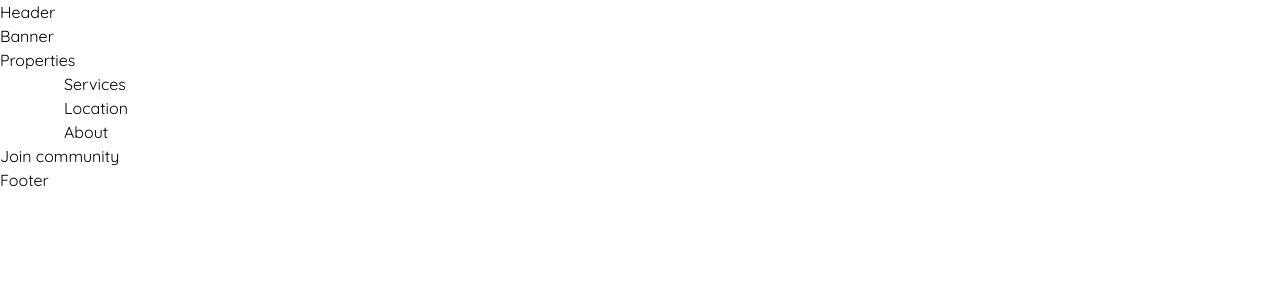
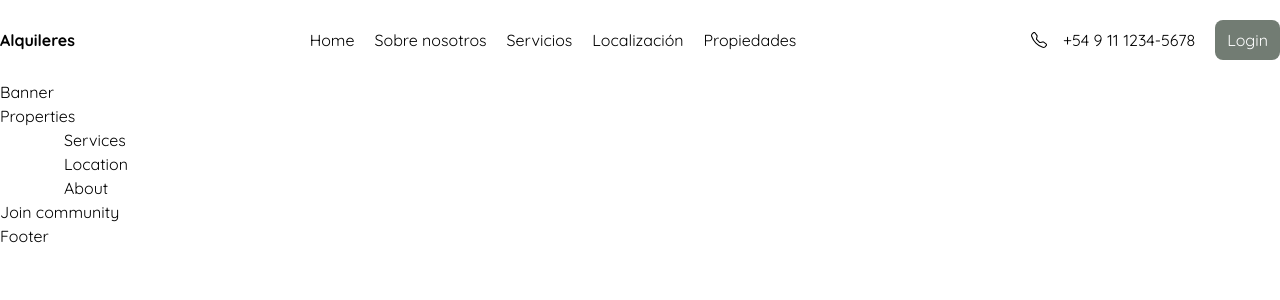
Before and after one commit to AgustinP05/alquileres-front, a Next.js app: page / in a window 1280 px wide. Shown: the top 300 px of the page. Built offline with nearby package versions, Linux system fonts and the light colour scheme.

Commit message:
Navbar desktop

```diff
--- a/src/components/Header/Header.tsx
+++ b/src/components/Header/Header.tsx
@@ -1,8 +1,35 @@
 "use client"
+import {CiMenuFries} from 'react-icons/ci'
+import {BsTelephone} from 'react-icons/bs'
+
+import Link from "next/link"
+import { Navbar } from '../Navbar'
+import { useState } from 'react'
+
 
 export function Header() {
+    const [openMenu, setOpenMenu] = useState(false)
 
     return (
-        <p>Header</p>
+        <div className="container mx-auto my-5">
+            <div className="flex items-center justify-between px-5 md:px-0">
+                <Link href="/">
+                    <h1 className="font-bold">Alquileres</h1>
+                </Link>
+                <CiMenuFries className='block text-2xl md:hidden' onClick={()=>setOpenMenu(!openMenu)}/>
+
+                <Navbar openMenu={openMenu}/>
+
+                <div className='flex items-center gap-2 md:gap-5'>
+                    <Link href="tel:123456789" className='flex items-center gap-4 cursor-pointer'>
+                        <BsTelephone/>
+                        <span className='hidden md:block'>+54 9 11 1234-5678</span>
+                    </Link>
+                    <Link href="/login" className='px-3 py-2 text-white rounded-lg bg-secondary hover:bg-black'>
+                        Login
+                    </Link>
+                </div>
+            </div>
+        </div>
     )
 }
--- a/src/components/Navbar/Navbar.tsx
+++ b/src/components/Navbar/Navbar.tsx
@@ -1,8 +1,78 @@
 import { useEffect, useState } from "react"
 import { dataHeader } from "../Header/Header.data"
-export function Navbar() {
+import { NavbarProps } from "./Navbar.types"
+import { AnimatePresence, animate } from "framer-motion"
+import Link from "next/link"
+import {motion} from 'framer-motion'
+
+export function Navbar(props: NavbarProps) {
+    const {openMenu} = props
+    const [isScrolling, setIsScrolling] = useState(false)
+
+    const handleScroll = () =>{
+        if (window.scrollY >= window.innerHeight-600) {
+            setIsScrolling(true)
+        }else{
+            setIsScrolling(false)
+        }
+    }
+
+    useEffect(()=>{
+        window.addEventListener("scroll",handleScroll)
+        return ()=>{
+            window.removeEventListener("scroll", handleScroll)
+        }
+    },[])
 
     return (
-        <p>Navbar</p>
+        <AnimatePresence>
+            {isScrolling ? (
+                <motion.nav key={1}
+                variants={animationNavbar}
+                initial="initial"
+                animate="animate"
+                exit="exit"
+                className="ml-auto mr-auto md:fixed z-[9999] right-0 left-0 px-6 py-3 text-white bg-gray-400/40 top-10 rounded-3xl backdrop-blur w-fit"
+                >
+
+                    <div className="items-center hidden gap-5 md:flex">
+                        {dataHeader.map(({id, name, link})=>(
+                            <Link key={id} href={link} className=" hover:text-secondary hover:border-b-[1px] hover:border-secondary">
+                                {name}
+                            </Link>
+                        ))}
+                        <Link href="/login" className="px-3 py-2 text-white rounded-lg bg-secondary hover:bg-black">Login</Link>
+                    </div>
+                </motion.nav>
+            ):(
+                <div className={`${openMenu ? 'absolute z-[1] left-0 top-20 bg-white  right-0 w-full px-4 py-4':'hidden'} gap-5 md:flex`}>
+                    {dataHeader.map(({id, name, link})=>(
+                        <Link key={id} href={link} className="block hover:text-secondary hover:border-b-[1px]">
+                            {name}
+                        </Link>
+                    ))}
+                </div>
+            )}
+        </AnimatePresence>
     )
 }
+
+const animationNavbar ={
+    initial:{
+        y:-20,
+        opacity:0
+    },
+    animate:{
+        y:0,
+        opacity:1,
+        transition:{
+            stiffness: 100,
+            damping:20,
+            type:"spring"
+        }
+    },
+    exit:{
+        y:-20,
+        opacity:0,
+    }
+}
--- a/src/components/Navbar/Navbar.types.ts
+++ b/src/components/Navbar/Navbar.types.ts
@@ -1,3 +1,3 @@
 export type NavbarProps = {
-  openMobileMenu: boolean;
+  openMenu: boolean;
 };
```
